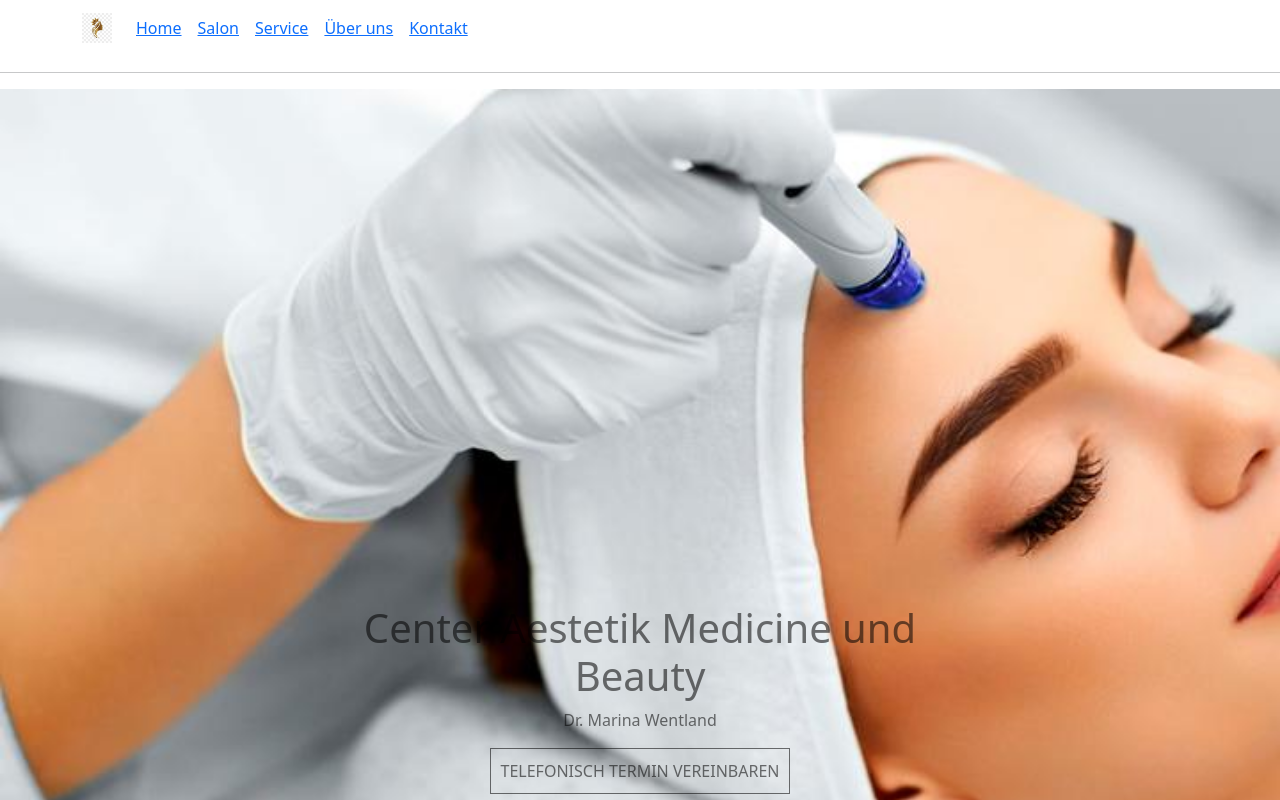
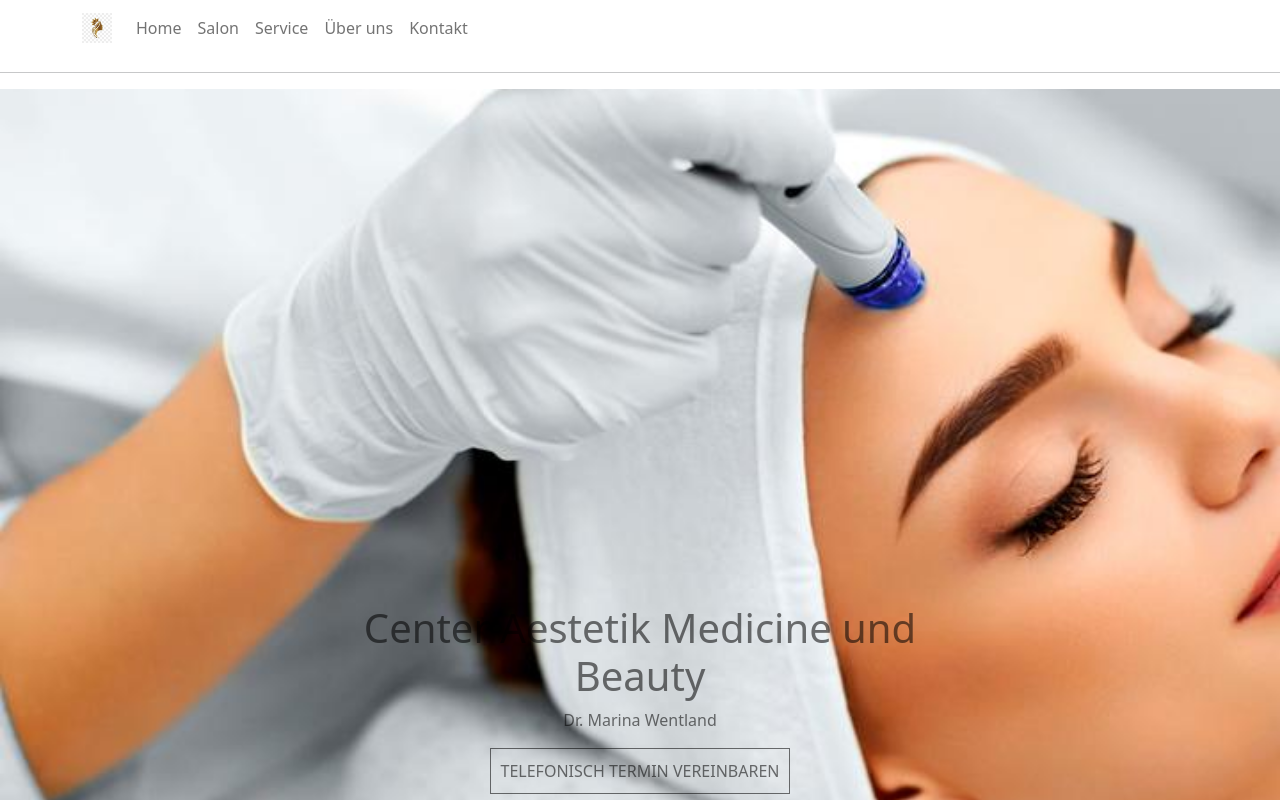
Before and after one commit to LenaMazurenko/praxis, a React (Create React App) app: page / in a window 1280 px wide. Shown: the top 800 px of the page. Built offline with nearby package versions, Linux system fonts and the light colour scheme.

Commit message:
optimization Links in Nav

```diff
--- a/src/Components/Header.js
+++ b/src/Components/Header.js
@@ -21,20 +21,20 @@ export const Header = () => {
 
                 <NavbarCollapse id="responsive-navbar-nav">
                     <Nav className="mr-auto bg-transparent">
-                        <Nav.Link>
-                            <Link to="/">Home</Link>
+                        <Nav.Link to="/" as={Link}>
+                            Home
                         </Nav.Link>
-                        <Nav.Link>
-                            <Link to="/salon">Salon</Link>
+                        <Nav.Link to="/salon" as={Link}>
+                            Salon
                         </Nav.Link>
-                        <Nav.Link>
-                            <Link to="/service">Service</Link>
+                        <Nav.Link to="/service" as={Link}>
+                            Service
                         </Nav.Link>
-                        <Nav.Link>
-                            <Link to="/about">Über uns</Link>
+                        <Nav.Link to="/about" as={Link}>
+                            Über uns
                         </Nav.Link>
-                        <Nav.Link>
-                            <Link to="/contacts">Kontakt</Link>
+                        <Nav.Link to="/contacts" as={Link}>
+                            Kontakt
                         </Nav.Link>
                     </Nav>
                 </NavbarCollapse>
```
